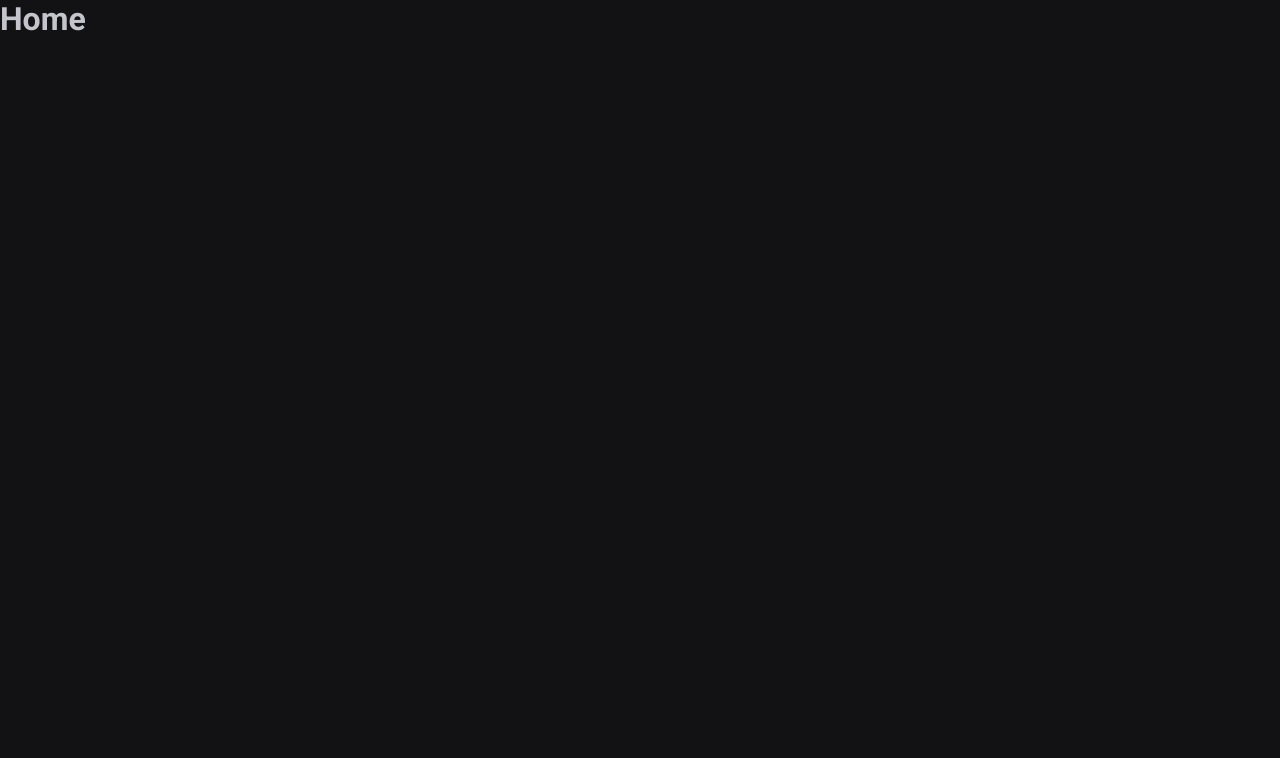
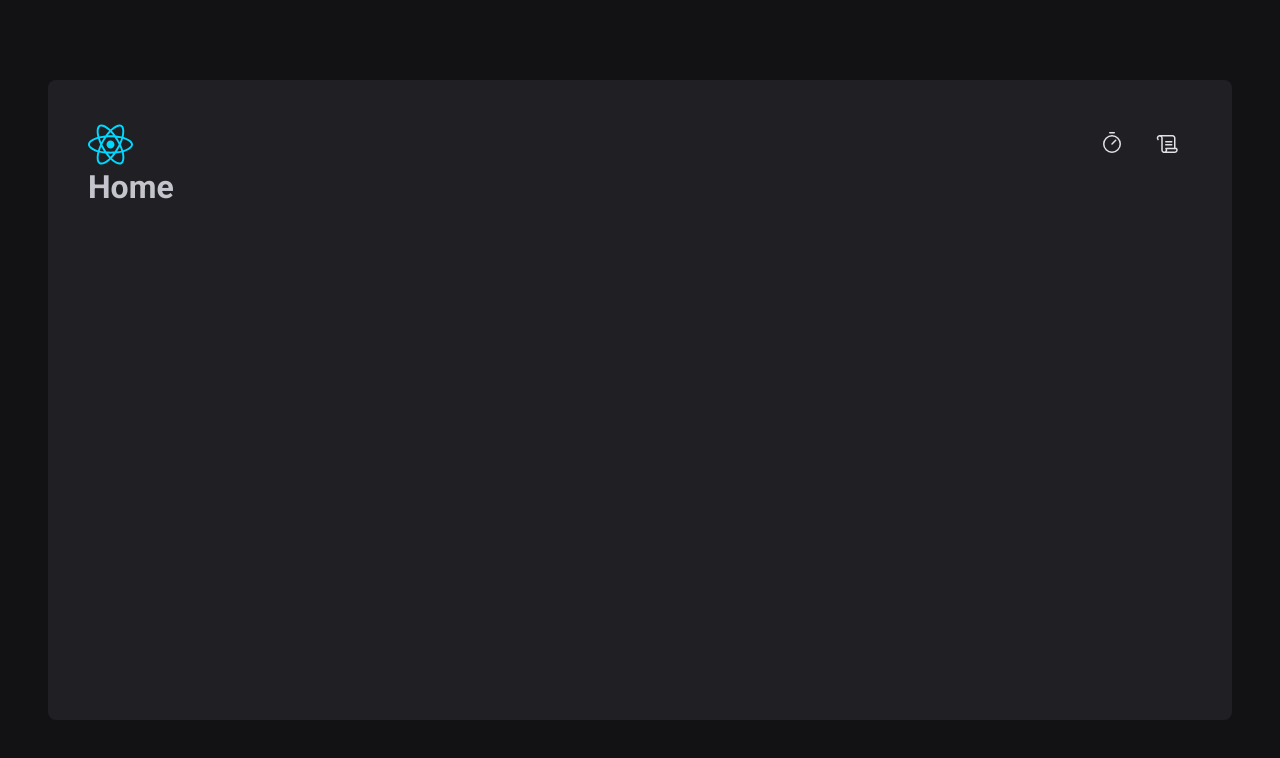
Before and after one commit to VitorFernandes-JS/02-ignite-timer, a React (Vite) app: page / in a window 1280 px wide. Shown: the top 758 px of the page. Built offline with nearby package versions, Linux system fonts and the light colour scheme.

Commit message:
fix: change logo

```diff
--- a/index.html
+++ b/index.html
@@ -8,9 +8,9 @@
       href="https://fonts.googleapis.com/css2?family=Roboto+Mono:wght@700&family=Roboto:wght@400;700&display=swap"
       rel="stylesheet"
     />
-    <link rel="icon" type="image/svg+xml" href="/vite.svg" />
+    <link rel="icon" type="image/svg+xml" href="./src/assets/react-logo.svg" />
     <meta name="viewport" content="width=device-width, initial-scale=1.0" />
-    <title>Vite + React + TS</title>
+    <title>Timer-React</title>
   </head>
   <body>
     <div id="root"></div>
--- a/package.json
+++ b/package.json
@@ -9,6 +9,7 @@
     "preview": "vite preview"
   },
   "dependencies": {
+    "phosphor-react": "^1.4.1",
     "react": "^18.2.0",
     "react-dom": "^18.2.0",
     "react-router-dom": "^6.5.0",
--- a/src/Router.tsx
+++ b/src/Router.tsx
@@ -1,12 +1,15 @@
-import { Routes, Route } from "react-router-dom"
+import { Routes, Route } from "react-router-dom";
 import { Home } from "./pages/Home";
 import { History } from "./pages/History";
+import { DefaultLayout } from "./layouts/DefaultLayout";
 
 export function Router() {
   return (
     <Routes>
-      <Route path="/" element={<Home />}/>
-      <Route path="/history" element={<History />} />
+      <Route path="/" element={<DefaultLayout />}>
+        <Route path="/" element={<Home />} />
+        <Route path="/history" element={<History />} />
+      </Route>
     </Routes>
   );
 }
--- /dev/null
+++ b/src/components/Header/index.tsx
@@ -0,0 +1,19 @@
+import { HeaderContainer } from "./styles";
+import ReactLogo from "../../assets/react-logo.svg";
+import { Scroll, Timer } from "phosphor-react";
+
+export function Header() {
+  return (
+    <HeaderContainer>
+      <img src={ReactLogo} />
+      <nav>
+        <a href="">
+          <Timer size={24}/>
+        </a>
+        <a href="">
+          <Scroll size={24}/>
+        </a>
+      </nav>
+    </HeaderContainer>
+  );
+}
--- /dev/null
+++ b/src/components/Header/styles.ts
@@ -0,0 +1,36 @@
+import styled from "styled-components";
+
+export const HeaderContainer = styled.header`
+  display: flex;
+  align-items: center;
+  justify-content: space-between;
+
+  img {
+    max-height: 45px;
+  }
+
+  nav {
+    display: flex;
+    gap: 0.5rem;
+
+    a {
+      width: 3rem;
+      height: 3rem;
+
+      display: flex;
+      justify-content: center;
+      align-items: center;
+
+      color: ${(props) => props.theme["gray-100"]};
+
+      border-top: 3px solid transparent;
+      border-bottom: 3px solid transparent;
+
+      transition: all 0.2s;
+
+      &:hover {
+        border-bottom: 3px solid ${(props) => props.theme["blue-500"]};
+      }
+    }
+  }
+`;
--- /dev/null
+++ b/src/layouts/DefaultLayout/index.tsx
@@ -0,0 +1,14 @@
+import { Outlet } from "react-router-dom";
+import { Header } from "../../components/Header";
+import { LayoutContainer } from "./styles";
+
+export function DefaultLayout() {
+  return (
+    <div>
+      <LayoutContainer>
+        <Header />
+        <Outlet />
+      </LayoutContainer>
+    </div>
+  );
+}
--- /dev/null
+++ b/src/layouts/DefaultLayout/styles.ts
@@ -0,0 +1,14 @@
+import styled from "styled-components";
+
+export const LayoutContainer = styled.div`
+    max-width: 74rem;
+    height: calc(100vh - 10rem);
+    margin: 5rem auto;
+    padding: 2.5rem;
+
+    background: ${props => props.theme['gray-800']};
+    border-radius: 8px;
+
+    display: flex;
+    flex-direction: column;
+`;
```
Also changed, not shown: src/components/button.tsx (deleted, +0 -7 lines), src/assets/react-logo.svg (added), 1 other file (tests, documents, lock files or other folders).
